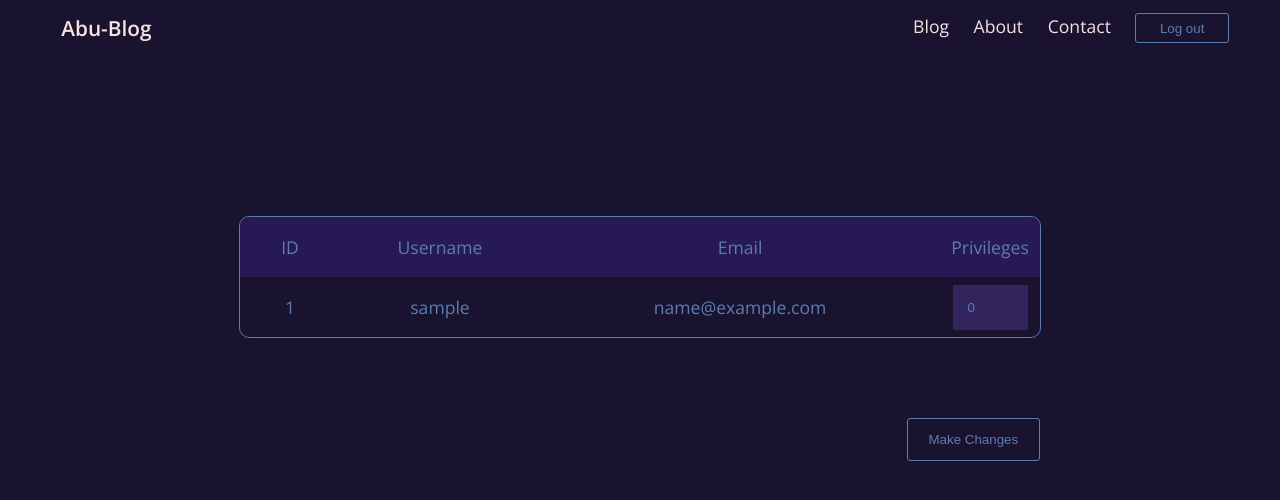
After one commit to abuthahir111111/Blog, a Flask app: page /admin in a window 1280 px wide. The commit adds this page. Shown: the top 500 px of the page. Run offline with Flask 2, Linux system fonts and the light colour scheme; the visitor is signed in with stand-in values (Sample User, id 1); data comes from the database, SQL or seed files in the repository; both versions use the stored data as it was after the commit; some libraries are stand-ins or nearby versions.

Commit message:
v0.8 Add admin control panel

```diff
--- a/main.py
+++ b/main.py
@@ -70,6 +70,13 @@ class Comment(db.Model):
 db.create_all()
 
 
+def if_user_is_admin(user):
+    if user.is_authenticated:
+        if user.privileges == 1:
+            return True
+    return False
+
+
 @login_manager.user_loader
 def load_user(user_id):
     return User.query.get(int(user_id))
@@ -82,17 +89,24 @@ def homefn():
 
 @app.route("/home")
 def home():
+    is_admin = if_user_is_admin(current_user)
     blogs = Blog.query.all()
     return render_template(
         "index.html",
         user=current_user,
         blogs=blogs,
+        is_admin=is_admin,
     )
 
 
 @app.route("/about")
 def about():
-    return render_template("about.html", user=current_user)
+    is_admin = if_user_is_admin(current_user)
+    return render_template(
+        "about.html",
+        user=current_user,
+        is_admin=is_admin
+    )
 
 
 @app.route("/login", methods=['GET', 'POST'])
@@ -150,6 +164,7 @@ def sign_up():
 def getblog(id):
     blog_data = Blog.query.get(id)
     comment_form = CommentForm()
+    is_admin = if_user_is_admin(current_user)
     if comment_form.validate_on_submit():
         if current_user.is_authenticated:
             comment = Comment(
@@ -166,12 +181,14 @@ def getblog(id):
         blog=blog_data,
         user=current_user,
         form=comment_form,
+        is_admin=is_admin,
     )
 
 
 @app.route("/blog/add", methods=['GET', 'POST'])
 @login_required
 def add_blog():
+    is_admin = if_user_is_admin(current_user)
     if current_user.privileges == 3:
         return abort(403)
     form = AddBlogForm()
@@ -193,12 +210,14 @@ def add_blog():
         user=current_user,
         add_blog=True,
         id=1,
+        is_admin=is_admin,
     )
 
 
 @app.route("/blog/edit/<int:id>", methods=['GET', 'POST'])
 @login_required
 def edit_blog(id):
+    is_admin = if_user_is_admin(current_user)
     if current_user.privileges == 1:
         blog = Blog.query.get(id)
         form = AddBlogForm()
@@ -221,6 +240,7 @@ def edit_blog(id):
             user=current_user,
             id=id,
             add_blog=False,
+            is_admin=is_admin,
         )
     else:
         return abort(401)
@@ -244,5 +264,19 @@ def logout():
     return redirect(url_for("home"))
 
 
+@app.route("/admin", methods=['GET', 'POST'])
+@login_required
+def admin():
+    if request.method == 'POST':
+        json_data = request.get_json(force=True)
+        for data in json_data:
+            user = db.session.query(User).get(int(data.get('id')))
+            user.privileges = int(data.get('value'))
+            db.session.commit()
+        return jsonify({"success": "data received successfully"})
+    users = db.session.query(User).all()
+    return render_template("admin.html", users=users, current_user=current_user)
+
+
 if __name__ == "__main__":
     app.run(host="0.0.0.0", debug=True)
--- /dev/null
+++ b/static/css/admin.css
@@ -0,0 +1,65 @@
+:root {
+    --table-width: min(100%, 800px);
+}
+.table {
+    color: #5B7DB1;
+    border: 1px solid #5B7DB1;
+    display: grid;
+    grid-auto-rows: 60px;
+    grid-template-columns: 1fr 2fr 4fr 1fr;
+    margin: 20vh auto 10vh;
+    width: var(--table-width);
+    border-radius: 10px;
+}
+.cell-heading {
+    background-color: #271953;
+    display: flex;
+    justify-content: center;
+    align-items: center;
+}
+.cell-heading:nth-of-type(1) {
+    border-top-left-radius: 10px;
+}
+.cell-heading:nth-of-type(4) {
+    border-top-right-radius: 10px;
+}
+.cell {
+    display: flex;
+    justify-content: center;
+    align-items: center;
+}
+.textbox {
+    color: #5B7DB1;
+    border: none;
+    background-color: #32255d;
+    width: calc(75% - 30px);
+    padding: 15px;
+}
+.make-changes {
+    background: none;
+    border: none;
+    border-radius: 3px;
+    padding: 1% 0;
+    transition: 0.2s;
+    display: block;
+    margin: 0 calc(50vw - var(--table-width)/2) 0 auto;
+    color: #5B7DB1;
+    border: 1px solid #5B7DB1;
+    width: 10em;
+    cursor: pointer;
+}
+.make-changes:hover {
+    border: 1px solid #6a82a5;
+    color: #6a82a5;
+    background-color: #342953;
+    box-shadow: 0 0 4px 0.4px;
+}
+@media screen and (max-width: 1000px) {
+    .make-changes {
+        margin: 0 auto;
+    }
+    .table {
+        font-size: 0.7rem;
+        box-sizing: border-box;
+    }
+}
--- /dev/null
+++ b/static/js/admin.js
@@ -0,0 +1,20 @@
+let privileges = document.getElementsByClassName('textbox');
+let makeChangesButton = document.getElementsByClassName('make-changes')[0];
+makeChangesButton.addEventListener('click', async evt => {
+    let privilegeArray = [];
+
+    for (let privilege of privileges) {
+        if (privilege.value !== privilege.placeholder) {
+            privilegeArray.push({
+                id: privilege.name,
+                value: privilege.value,
+            });
+        }
+    }
+    let parameters = {
+        method: "POST",
+        body: JSON.stringify(privilegeArray),
+    }
+    let response = await fetch("/admin", parameters);
+    console.log(await response.json());
+});
--- a/static/js/scripts.js
+++ b/static/js/scripts.js
@@ -98,6 +98,8 @@ for (let deletePost of deletePosts) {
         document.body.classList.add("stop-scrolling");
     });
 }
-confirmButton.addEventListener('click', (evt) => {
-    document.body.classList.remove("stop-scrolling");
-});
+if (confirmButton) {
+    confirmButton.addEventListener('click', (evt) => {
+        document.body.classList.remove("stop-scrolling");
+    });
+}
--- a/templates/about.html
+++ b/templates/about.html
@@ -6,7 +6,7 @@
 <link rel="stylesheet" href="{{ url_for('static', filename='css/about.css') }}">
 {% endblock %}
 {% block content %}
-{{ header.nav(not user.is_authenticated, not user.is_authenticated, not user.is_authenticated) }}
+{{ header.nav(not user.is_authenticated, not user.is_authenticated, True, is_admin) }}
 <article>
     <h1>About Me</h1>
     <img src="{{ url_for('static', filename='images/my_photo.png') }}" alt="">
--- /dev/null
+++ b/templates/admin.html
@@ -0,0 +1,28 @@
+{% extends "base.html" %}
+{% import "header.html" as header %}
+{% block styles %}
+{{ super() }}
+<link rel="stylesheet" href="{{ url_for('static', filename='css/admin.css') }}">
+{% endblock %}
+{% block content %}
+{{ header.nav(not current_user.is_authenticated, not current_user.is_authenticated) }}
+<div class="table">
+    <div class="cell-heading">ID</div>
+    <div class="cell-heading">Username</div>
+    <div class="cell-heading">Email</div>
+    <div class="cell-heading">Privileges</div>
+    {% for user in users %}
+        <div class="cell">{{ user.id }}</div>
+        <div class="cell">{{ user.username }}</div>
+        <div class="cell">{{ user.email }}</div>
+        <div class="cell privileges">
+            <input type="text" placeholder="{{ user.privileges }}" value="{{ user.privileges }}" class="textbox" name="{{ user.id }}">
+        </div>
+    {% endfor %}
+</div>
+<button type="button" formaction="{{ url_for('admin') }}" formmethod="POST" class="make-changes"> Make Changes</button>
+{% endblock %}
+{% block scripts %}
+{{ super() }}
+<script src="{{ url_for('static', filename='js/admin.js') }}"></script>
+{% endblock %}
--- a/templates/blog.html
+++ b/templates/blog.html
@@ -17,7 +17,7 @@
         </div>
     {% endif %}
 {% endif %}
-{{ header.nav(not user.is_authenticated, not user.is_authenticated) }}
+{{ header.nav(not user.is_authenticated, not user.is_authenticated, True, is_admin) }}
 <main>
     <section img_url="{{ blog.img_url }}">
         <h1>{{ blog.title }}</h1>
--- a/templates/header.html
+++ b/templates/header.html
@@ -1,4 +1,4 @@
-{% macro nav(login=True, signup=True, login_logout_visible=True) %}
+{% macro nav(login=True, signup=True, login_logout_visible=True, is_admin=False) %}
 <nav class="top-nav">
     <a href="{{ url_for('home') }}" class="logo">Abu-Blog</a>
     <div class="links">
@@ -24,9 +24,12 @@
         {% endif %}
         {% if login_logout_visible %}
             {% if login %}
-            <button class="log-in" href="{{ url_for('login') }}">Log in</button>
+                <button class="log-in" href="{{ url_for('login') }}">Log in</button>
             {% else %}
-            <button class="sign-up" href="{{ url_for('logout') }}">Log out</button>
+                {% if is_admin %}
+                    <button class="log-in" href="{{ url_for('admin') }}">Admin Panel</button>
+                {% endif %}
+                <button class="sign-up" href="{{ url_for('logout') }}">Log out</button>
             {% endif %}
         {% endif %}
     </div>
--- a/templates/index.html
+++ b/templates/index.html
@@ -15,7 +15,7 @@
     {% endif %}
 {% endif %}
 <header>
-    {{ header.nav(not user.is_authenticated, not user.is_authenticated) }}
+    {{ header.nav(not user.is_authenticated, not user.is_authenticated, True, is_admin) }}
     <div class="hero-content">
         <div class="intro">
             <h1>Abu's blog</h1>
```
Also changed, not shown: templates/add_blog.html (+1 -19 lines), todo.txt (+1 -7 lines), blogdata.db, reference_gui_layout/admin_page.png (added).
